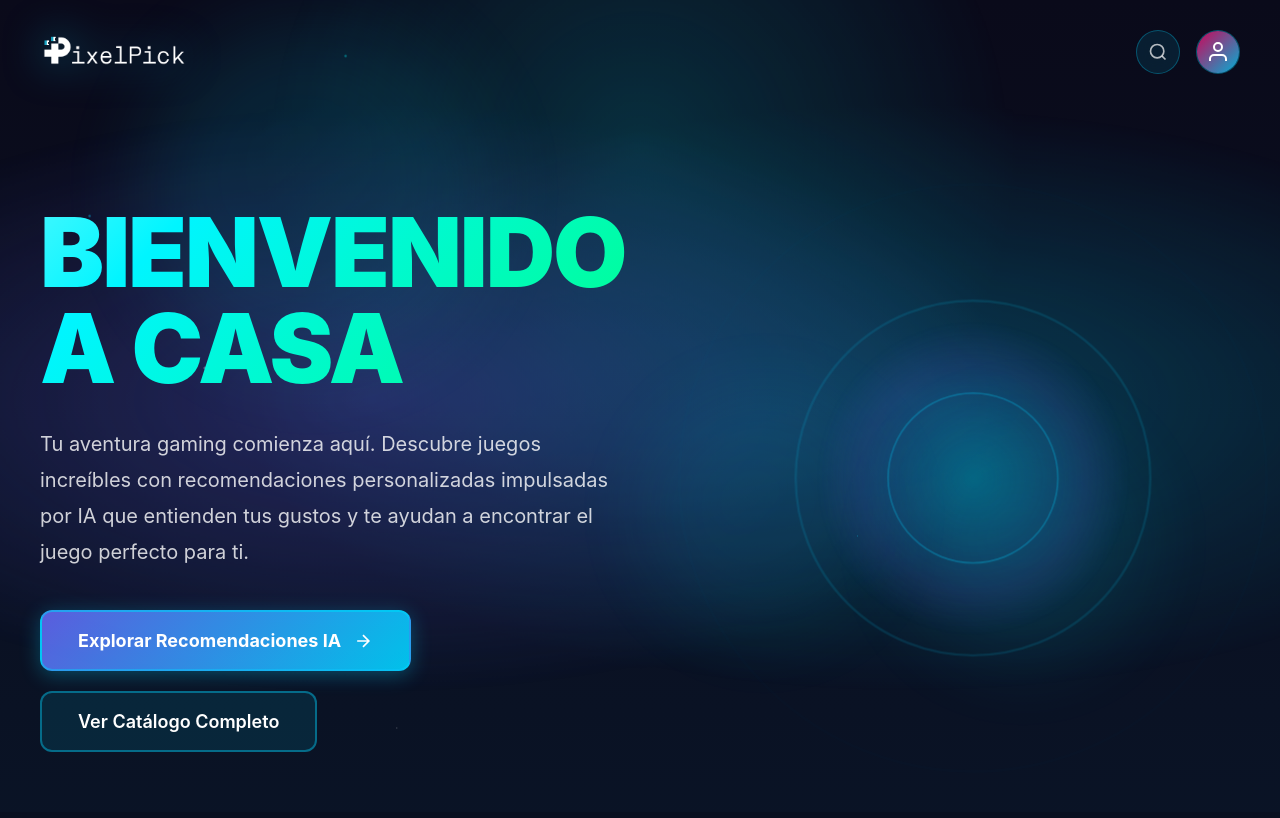
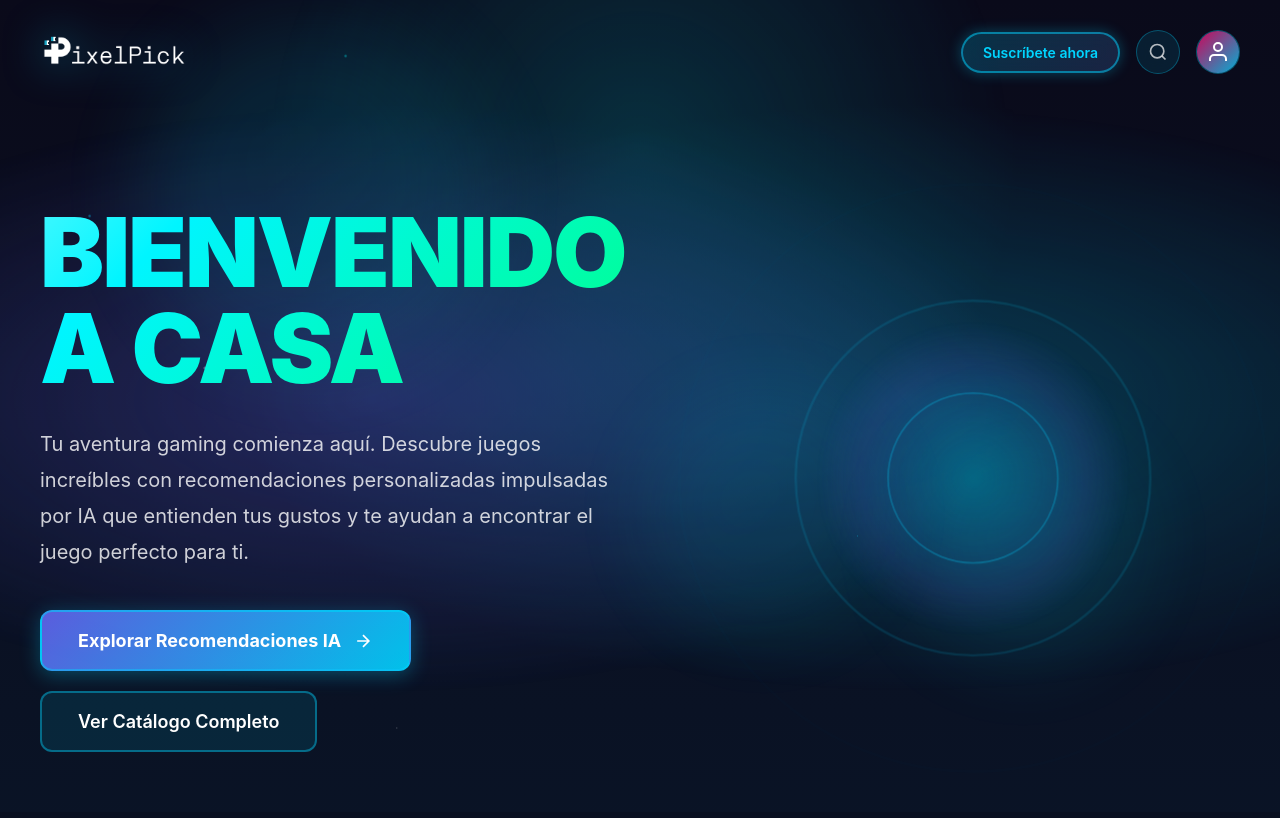
Before and after one commit to yvastrid/PixelPick, a Flask app: page /welcome in a window 1280 px wide. Shown: the top 818 px of the page. Run offline with Flask 3, Linux system fonts and the light colour scheme; the visitor is signed in with stand-in values (Sample User, id 1); data comes from the database, SQL or seed files in the repository; data that the repository does not hold is empty.

Commit message:
Add subscribe button in welcome page header for users without subscription

```diff
--- a/app.py
+++ b/app.py
@@ -165,7 +165,15 @@ def login():
 @app.route('/welcome')
 @login_required
 def welcome():
-    return render_template('welcome.html')
+    # Verificar si el usuario tiene una suscripción activa
+    active_subscription = Subscription.query.filter_by(
+        user_id=current_user.id,
+        status='active'
+    ).first()
+
+    has_subscription = active_subscription is not None
+
+    return render_template('welcome.html', has_subscription=has_subscription)
 
 @app.route('/profile')
 @login_required
--- a/static/css/welcome.css
+++ b/static/css/welcome.css
@@ -143,6 +143,51 @@
     display: flex;
     align-items: center;
     gap: 16px;
+}
+
+/* Botón Suscríbete ahora en header */
+.subscribe-button-header {
+    padding: 10px 20px;
+    background: linear-gradient(135deg, rgba(0, 212, 255, 0.2) 0%, rgba(91, 134, 229, 0.2) 100%);
+    border: 2px solid rgba(0, 212, 255, 0.4);
+    border-radius: 25px;
+    color: #00d4ff;
+    font-size: 14px;
+    font-weight: 600;
+    text-decoration: none;
+    cursor: pointer;
+    transition: all 0.3s ease;
+    display: flex;
+    align-items: center;
+    justify-content: center;
+    backdrop-filter: blur(10px);
+    -webkit-backdrop-filter: blur(10px);
+    white-space: nowrap;
+    animation: buttonGlow 3s ease-in-out infinite;
+}
+
+@keyframes buttonGlow {
+    0%, 100% {
+        box-shadow: 0 0 10px rgba(0, 212, 255, 0.2);
+        border-color: rgba(0, 212, 255, 0.4);
+    }
+    50% {
+        box-shadow: 0 0 20px rgba(0, 212, 255, 0.5);
+        border-color: rgba(0, 212, 255, 0.7);
+    }
+}
+
+.subscribe-button-header:hover {
+    background: linear-gradient(135deg, rgba(0, 212, 255, 0.3) 0%, rgba(91, 134, 229, 0.3) 100%);
+    border-color: #00d4ff;
+    color: #fff;
+    transform: translateY(-2px);
+    box-shadow: 0 6px 25px rgba(0, 212, 255, 0.4);
+}
+
+.subscribe-button-header span {
+    position: relative;
+    z-index: 1;
 }
 
 .header-icon {
@@ -1106,6 +1151,11 @@
         gap: 12px;
     }
 
+    .subscribe-button-header {
+        padding: 8px 16px;
+        font-size: 12px;
+    }
+
     .header-icon {
         width: 40px;
         height: 40px;
--- a/templates/welcome.html
+++ b/templates/welcome.html
@@ -25,6 +25,11 @@
             <img src="{{ url_for('static', filename='images/logo.png') }}" alt="PixelPick Logo" class="welcome-logo">
         </a>
         <div class="header-actions">
+            {% if not has_subscription %}
+            <a href="{{ url_for('checkout') }}" class="subscribe-button-header" id="subscribeButtonHeader">
+                <span>Suscríbete ahora</span>
+            </a>
+            {% endif %}
             <button class="header-icon search-icon" id="searchButton" aria-label="Buscar">
                 <svg viewBox="0 0 24 24" fill="none" stroke="currentColor" stroke-width="2">
                     <circle cx="11" cy="11" r="8"/>
```
